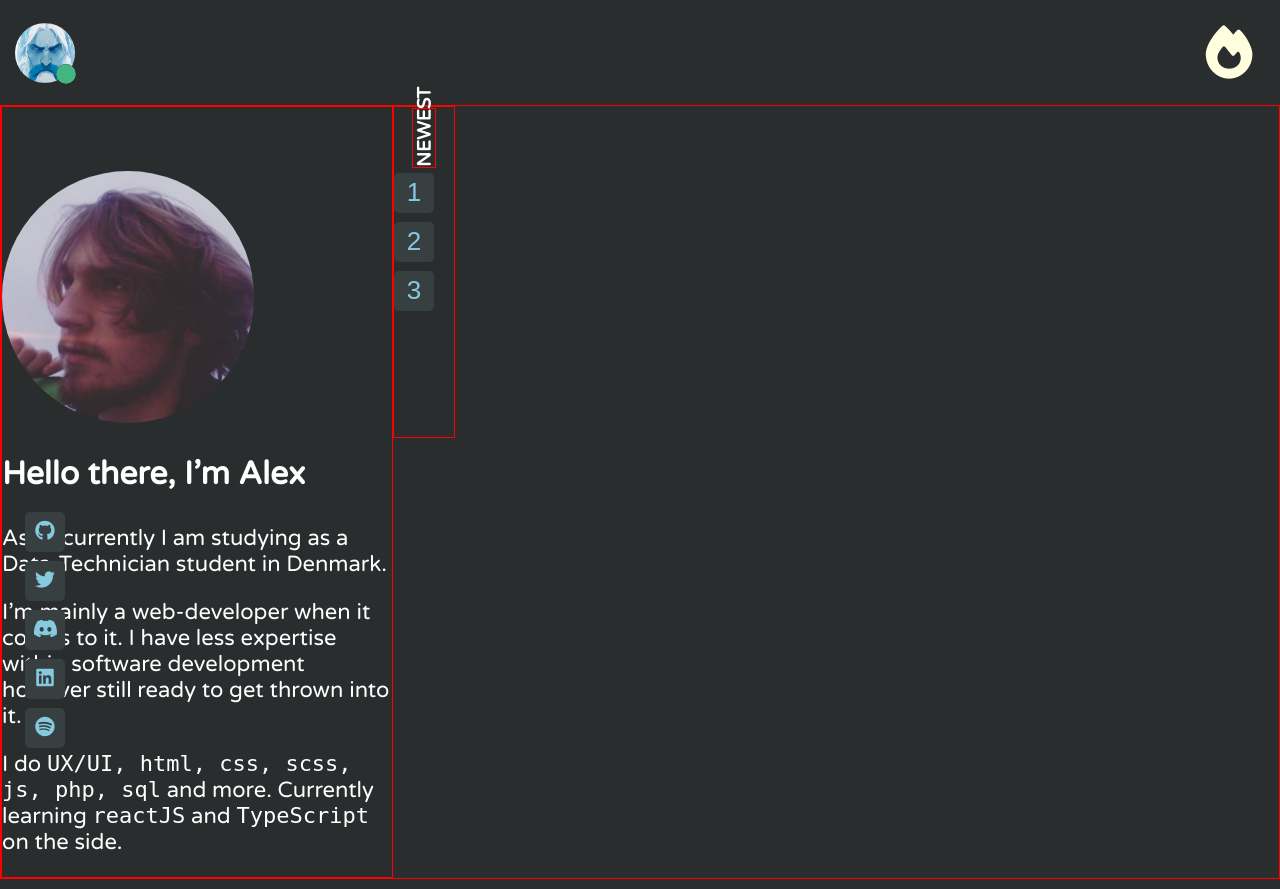
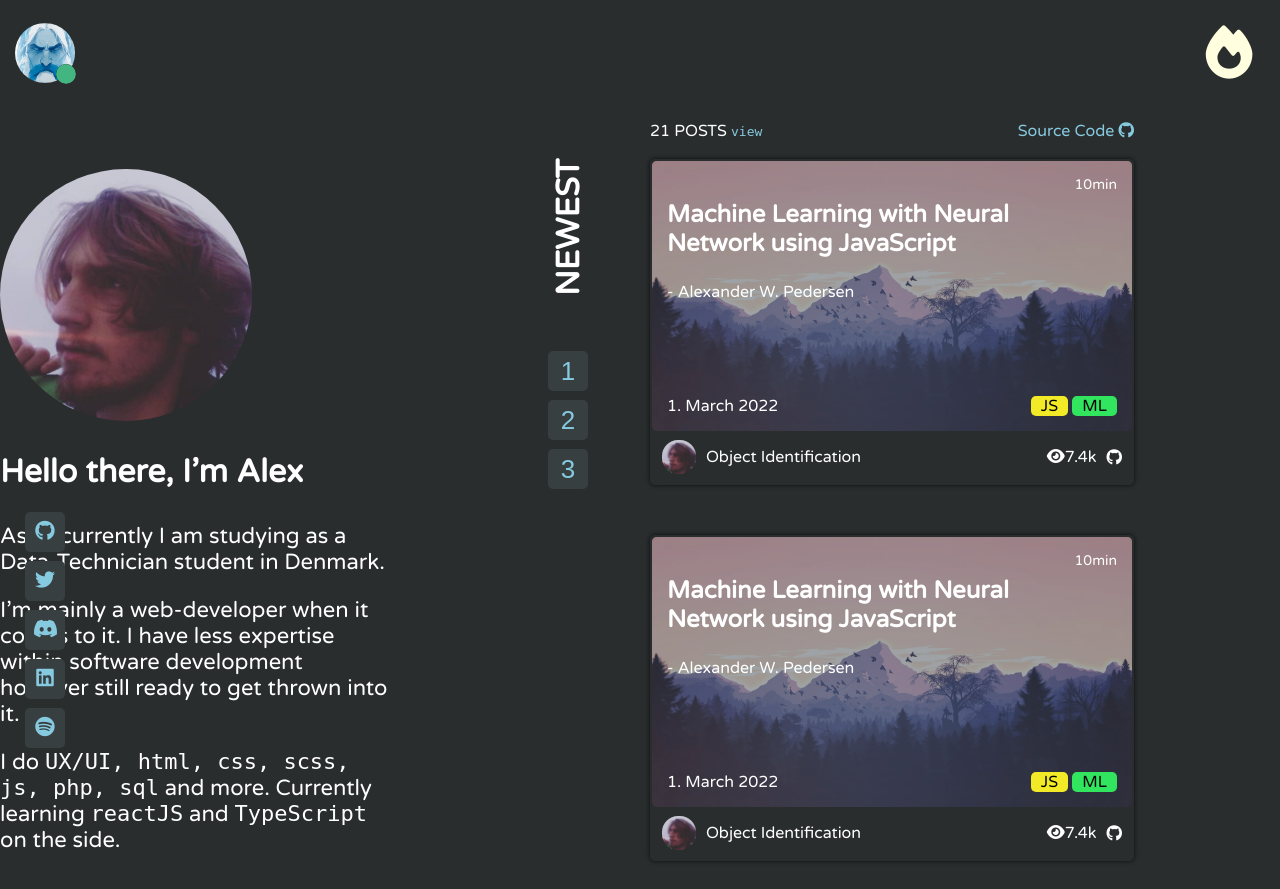
Before and after one commit to beebsis/blog, a PHP site: page / in a window 1280 px wide. Run offline with PHP 8.4, Linux system fonts and the light colour scheme; some libraries are stand-ins or nearby versions.

Commit message:
blog updated

```diff
--- a/css/homepage.css
+++ b/css/homepage.css
@@ -127,13 +127,11 @@ body {
 
 .color-theme i:hover {
     cursor: pointer;
-    transform: rotate(20deg, 2s);
     transition: all ease-in-out 0.7s;
     color: rgb(238, 172, 73);
 }
 
 .color-theme i:focus {
-    transform: rotate(20deg, 2s);
     transition: all ease-in-out 0.2s;
     transform: rotate(90deg);
     color: lightblue;
@@ -179,7 +177,16 @@ main {
 
 .socials button:hover {
     border: 2px solid var(--link-btns);
-    transform: rotate(15deg);
+    transform: rotate(45deg);
+    cursor: pointer;
+}
+
+.socials i {
+    transition: all ease-in-out 0.1s;
+}
+
+.socials button:hover i {
+    transform: rotate(-45deg);
 }
 
 .socials button i {
@@ -193,8 +200,7 @@ main {
     display: flex;
     flex-flow: row wrap;
     max-width: 1350px;
-    max-height: 900px;
-    border: 1px solid red;
+    max-height: 1250px; /* ||||||||||||||||||| */
 }
 
 
@@ -202,7 +208,6 @@ main {
 .bio-container {
     max-width: 675px;
     max-height: 775px;
-    border: 1px solid red;
 }
 
 .bio-wrapper {
@@ -227,17 +232,22 @@ main {
 
 /* Blogs Area */
 .blogs {
-
+    margin: 0 auto;
+    height: inherit;
+    display: flex;
+    gap: 50px;
 }
 
-.blogs .button-container {
+.button-container {
     color: var(--font-color);
-    border: 1px solid red;
-    width: 60px;
-    height: 330px;
+    width: 64px;
+    height: 50vh;
+    display: flex;
+    flex-direction: column;
+    justify-content: center;
 }
 
-.blogs .button-container button {
+.button-container button {
     width: 40px;
     height: 40px;
     margin: 4.5px 0 4.5px 0;
@@ -250,21 +260,152 @@ main {
     color: var(--link-btns);
 }
 
-.blogs .button-container button:hover {
+.blog-transforms button:hover {
     border: 2px solid var(--link-btns);
-    transform: rotate(15deg);
+    transform: rotate(45deg);
+    cursor: pointer;
 }
 
-.blogs .button-container h3 {
-    transform: rotate(-90deg);
-    border: 1px solid red;
+.blog-transforms span {
+    transition: all ease-in-out 0.1s;
+    display: inline-block;
 }
 
-.blogs .blog-transforms {
+.blog-transforms button:hover span {
+    transform: rotate(-45deg);
+}
+
+.button-container h3 {
+    margin-top: 4em;
+    transform: rotate(-90deg);
+    font-size: 2em;
+    font-weight: bold;
+}
+
+.blog-transforms {
     display: flex;
     flex-direction: column;
+    justify-content: center;
+    align-items: center;
+    margin-top: 2em;
 }
 
-.blogs .posts {
 
+/* Post container */
+.post-container {
+    height: inherit;
 }
+/* post info*/
+.posts-info {
+    display: flex;
+    justify-content: space-between;
+    color: var(--font-color)
+}
+/* posts */
+
+.posts {
+    height: 730px;
+    display: flex;
+    flex-direction: column;
+    gap: 50px;
+}
+
+/* blog cards */
+.card {
+    width: 480px;
+    min-height: 320px;
+    border-radius: 5px;
+    box-shadow: 0px 0px 5px 0px rgba(0, 0, 0, 0.75);
+    position: relative;
+    color: var(--font-color);
+    border: 2px solid transparent;
+    transition: all ease-in-out .2s;
+}
+
+.top {
+    min-height: 270px;
+    display: flex;
+    flex-direction: column;
+    justify-content: space-between;
+}
+
+.top img {
+    border-radius: 5px;
+    width: 480px;
+    height: auto;
+    position: absolute;
+    z-index: -2;
+}
+
+.shade {
+    border-radius: 5px;
+    width: 480px;
+    height: 270px;
+    position: absolute;
+    background: #2a313a73;
+    z-index: -1;
+}
+
+.top-text {
+    display: flex;
+    justify-content: space-evenly;
+    padding: 15px;
+}
+
+.top-left h3 {
+    font-size: 24px;
+    padding: 0;
+}
+
+.top-right {
+    font-size: 14px;
+}
+
+.date-lang {
+    display: flex;
+    justify-content: space-between;
+    padding: 0 15px 0 15px;
+    margin-bottom: 15px;
+}
+
+.bottom {
+    display: flex;
+    justify-content: space-between;
+    padding: 0 10px 0 10px;
+    color: var(--font-color);
+}
+
+.sub-title, .stats-links {
+    display: flex;
+    align-items: center;
+}
+
+.sub-title img {
+    width: 34px;
+    height: 34px;
+    border-radius: 16px;
+}
+
+.sub-title p {
+    padding-left: 10px;
+}
+
+.stats-links span{
+    padding-right: 10px;
+}
+
+.link {
+    color: var(--link-btns);
+    transition: all ease-in-out .2s;
+    border-bottom: 2px dotted transparent;
+}
+
+.link:hover {
+    cursor: pointer;
+    border-bottom: 2px dotted var(--link-btns);
+}
+
+.card:hover {
+    cursor: pointer;
+    border: 2px solid var(--link-btns);
+}
--- /dev/null
+++ b/css/utility/tags.css
@@ -0,0 +1,32 @@
+.tag {
+    padding: 0 10px 0 10px;
+    border-radius: 5px;
+    text-transform: uppercase;
+}
+
+.tag-ai {
+    background-color:#32BAE5;
+    color: black;
+}
+
+.tag-js {
+    background-color:#F2EA26;
+    color: black;
+}
+
+.tag-php {
+
+}
+
+.tag-ts {
+
+}
+
+.tag-reactjs {
+
+}
+
+.tag-ml {
+    background-color:#32e55f;
+    color: black;
+}
--- a/index.html
+++ b/index.html
@@ -10,13 +10,14 @@
     <link rel="stylesheet" href="./css/utility/fonts.css">
     <link rel="stylesheet" href="./css/utility/premade.css">
     <link rel="stylesheet" href="./css/utility/background.css">
+    <link rel="stylesheet" href="./css/utility/tags.css">
 
     <!--page-->
     <link rel="stylesheet" href="./css/homepage.css">
 
     <!--JavaScript-->
     <script src="./js/themeChange.js" defer></script>
-    <script src="" defer></script>
+    <script src="./js/expandPost.js" defer></script>
 
     <title>Beebsis' Blog</title>
 </head>
@@ -61,11 +62,103 @@
             <div class="blogs">
                 <div class="button-container">
                     <h3>NEWEST</h3>
-                    <button>1</i></button>
-                    <button>2</i></button>
-                    <button>3</i></button>
+                    <div class="blog-transforms">
+                        <button><span>1</span></button>
+                        <button><span>2</span></button>
+                        <button><span>3</span></button>
+                    </div>
                 </div>
-                <div class="posts"></div>
+                <div class="post-container">
+                    <div class="posts-info">
+                        <div class="post-count">
+                            <p><span id="post-count">21</span> POSTS <code class="link">view</code></p>
+                        </div>
+                        <div class="source-code">
+                           <p class="link">Source Code <i class="fa-brands fa-github"></i></p>
+                        </div>
+                    </div>
+                    <div class="posts">
+
+                        <div class="card" type="button">
+                            <div class="top">
+                                <div class="shade"></div>
+                                <img src="./lib/assets/test-img.webp" alt="">
+                                <div class="top-text">
+                                    <div class="top-left">
+                                        <h3>
+                                            Machine Learning with Neural Network using JavaScript
+                                        </h3>
+                                        <p>- <span>Alexander W. Pedersen</span></p>
+                                    </div>
+                                    <div class="top-right">
+                                        <span>10min</span>
+                                    </div>
+                                </div>
+                                <div class="date-lang">
+                                    <div class="date">
+                                        <span>
+                                            1. March 2022
+                                        </span>
+                                    </div>
+                                    <div class="tags">
+                                        <span class="tag tag-js">JS</span>
+                                        <span class="tag tag-ml">ML</span>
+                                    </div>
+                                </div>
+                            </div>
+                            <div class="bottom">
+                                <div class="sub-title">
+                                    <img class="card-pfp" src="./lib/assets/bioPic.jpg" alt="">
+                                    <p>Object Identification</p>
+                                </div>
+                                <div class="stats-links">
+                                    <span><i class="fa-solid fa-eye"></i>7.4k</span>
+                                    <i class="fa-brands fa-github"></i>
+                                </div>
+                            </div>
+                        </div>
+
+                        <div class="card" type="button">
+                            <div class="top">
+                                <div class="shade"></div>
+                                <img src="./lib/assets/test-img.webp" alt="">
+                                <div class="top-text">
+                                    <div class="top-left">
+                                        <h3>
+                                            Machine Learning with Neural Network using JavaScript
+                                        </h3>
+                                        <p>- <span>Alexander W. Pedersen</span></p>
+                                    </div>
+                                    <div class="top-right">
+                                        <span>10min</span>
+                                    </div>
+                                </div>
+                                <div class="date-lang">
+                                    <div class="date">
+                                        <span>
+                                            1. March 2022
+                                        </span>
+                                    </div>
+                                    <div class="tags">
+                                        <span class="tag tag-js">JS</span>
+                                        <span class="tag tag-ml">ML</span>
+                                    </div>
+                                </div>
+                            </div>
+                            <div class="bottom">
+                                <div class="sub-title">
+                                    <img class="card-pfp" src="./lib/assets/bioPic.jpg" alt="">
+                                    <p>Object Identification</p>
+                                </div>
+                                <div class="stats-links">
+                                    <span><i class="fa-solid fa-eye"></i>7.4k</span>
+                                    <i class="fa-brands fa-github"></i>
+                                </div>
+                            </div>
+                        </div>
+
+                    </div>
+                </div>
             </div>
         </div>
     </div>
```
Also changed, not shown: lib/php/post.php (added, +22 -0 lines), css/utility/colors.css (line endings or trailing spaces), lib/assets/test-img.webp (added).
